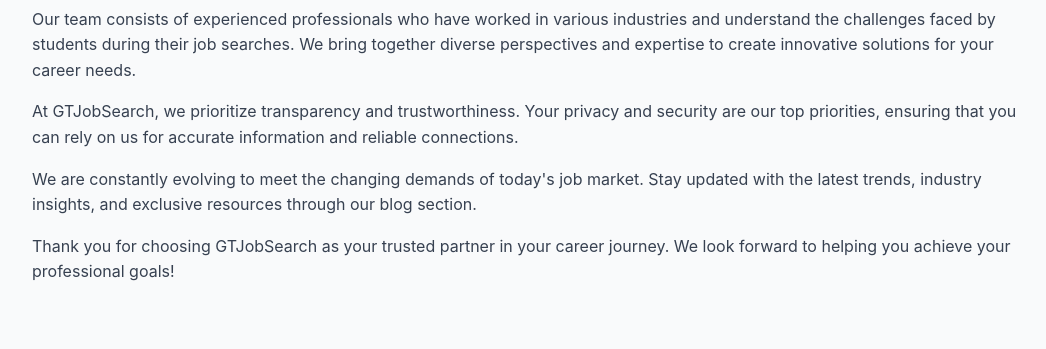
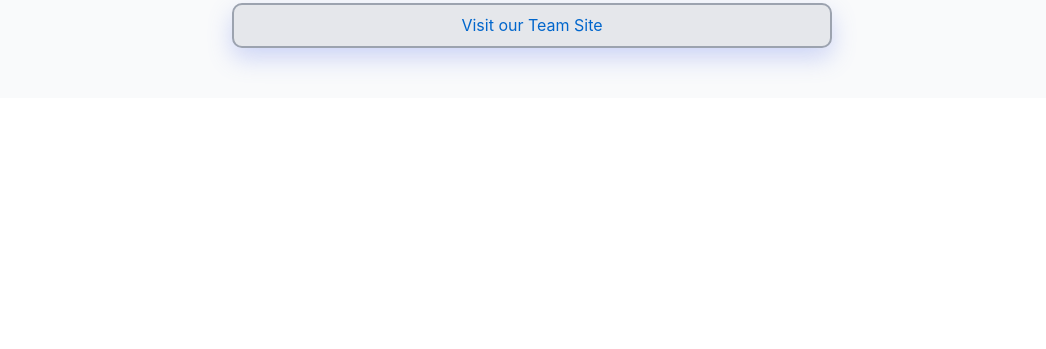
Before and after one commit to ntran306/GTJobSearch, a Django app: page /about/ in a window 1280 px wide. Shown: the part 702-1051 px from the top of the page, without its empty margins (108-1154 px from the left). After the commit the page ends 773 px from the top, so only its background shows below. Run offline with Django 5.2, Linux system fonts and the light colour scheme.

Commit message:
resolved merge conflict in settings.py and updated styles

```diff
--- a/GTJobSearch/static/css/style.css
+++ b/GTJobSearch/static/css/style.css
@@ -272,6 +272,8 @@ main {
     box-shadow: var(--shadow-md);
     border: 1px solid var(--gray-200);
     transition: all var(--transition-base);
+    margin-top:2rem;
+    margin-bottom:2rem;
 }
 
 .card:hover {
@@ -320,7 +322,7 @@ main {
 
 .btn-primary {
     background: linear-gradient(135deg, var(--primary-600) 0%, var(--secondary-600) 100%);
-    color: white;
+    color: white !important;
 }
 
 .btn-primary:hover {
@@ -422,6 +424,7 @@ main > section.section > .container > .homepage {
     align-items: center;
     margin: 0.5rem;
     background-color: var(--gray-100);
+    border-radius:var(--radius-xl);
     padding:1.5rem;
     border:1px solid var(--gray-200);
     box-shadow: var(--shadow-md);
@@ -896,10 +899,11 @@ footer {
 }
 
 .skill-tag {
-    background: linear-gradient(135deg, #667eea 0%, #764ba2 100%);
-    color: white;
+    background-color: var(--gray-50);
+    border: #d1d5db, 0.15rem, solid;
+    color: black;
     padding: 0.5rem 1rem;
-    border-radius: 20px;
+    border-radius: 10px;
     font-size: 0.875rem;
     font-weight: 500;
 }
@@ -1020,6 +1024,29 @@ footer {
         grid-template-columns: 1fr;
     }
 }
+.link-to-site {
+    display: flex;
+    justify-content: center;
+    align-items: center;
+    text-align: center;
+    padding: 0.5rem;
+    margin: 1rem auto 0 auto;
+    background-color: var(--gray-200);
+    width: 60%;
+    border: 0.15rem solid var(--gray-400);
+    box-shadow: 0 10px 25px rgba(102, 126, 234, 0.3);
+    border-radius:10px;
+}
+.link-to-site a{
+    text-decoration: none;
+    color:#0066cc;
+}
+.link-to-site:hover {
+    text-decoration: none;
+    transform: translateY(-2px);
+    background-color: #cbd5e1;
+}
+
 
 /* ========================================
    JOBS PAGE AND JOB CARDS
@@ -1354,6 +1381,7 @@ footer {
     align-items: center;
     justify-content: center;
     gap: 0.5rem;
+    margin-left: auto;
 }
 
 .search-btn:hover {
--- a/GTJobSearch/templates/base.html
+++ b/GTJobSearch/templates/base.html
@@ -44,7 +44,7 @@
 
                         <!-- Logout -->
                         <li>
-                            <a href="{% url 'accounts:logout' %}" class="{% block nav_logout %}{% endblock %}">Logout</a>
+                            <a href="{% url 'accounts:logout' %}" class="btn btn-primary {% block nav_logout %}{% endblock %}">Logout</a>
                         </li>
                     {% else %}
                         <!-- Create Profile -->
@@ -54,7 +54,7 @@
 
                         <!-- Login -->
                         <li>
-                            <a href="{% url 'accounts:login' %}" class="btn btn-outline btn-sm {% block nav_login %}{% endblock %}">Login</a>
+                            <a href="{% url 'accounts:login' %}" class="btn btn-primary {% block nav_login %}{% endblock %}">Login</a>
                         </li>
                     {% endif %}
                 </ul>
--- a/applications/templates/applications/view_applications.html
+++ b/applications/templates/applications/view_applications.html
@@ -1,4 +1,6 @@
 {% extends "base.html" %}
+{% block nav_applications %}active{% endblock %}
+
 {% load static %}
 
 {% block content %}
@@ -86,7 +88,7 @@
                                 <a href="{% url 'jobs:show' job.id %}" class="view-job-btn">
                                     <i class="fas fa-eye"></i> View Job
                                 </a>
-                                <button class="quick-apply-btn" onclick="showApplicationNote({{ job.id }})">
+                                <button class="quick-apply-btn" onclick="showApplicationNote('{{ job.id }}')">
                                     <i class="fas fa-paper-plane"></i> Quick Apply
                                 </button>
                             </div>
--- a/applications/urls.py
+++ b/applications/urls.py
@@ -6,5 +6,6 @@ app_name = 'applications'
 urlpatterns = [
     path('', views.view_applications, name='view_applications'),
     path('update/<int:application_id>/', views.update_application_status, name='update_status'),
-    path('apply/<int:job_id>/', views.apply_to_job, name='apply_for_job'),  # <-- Make sure this exists
+    path('apply/<int:job_id>/', views.apply_to_job, name='apply_to_job'),
+  # <-- Make sure this exists
 ]
--- a/home/templates/home/about.html
+++ b/home/templates/home/about.html
@@ -5,19 +5,16 @@
 <div class="aboutpage">
   <!-- About Us Section -->
     <section class="about-section">
-        <h2>About GTJobSearch</h2>
-        <div class="about-content"></div>
+        <h2>About GTJobSearch</h2><br>
         <p>GTJobSearch is a platform designed to connect students with job opportunities, internships, and co-op positions. Our mission is to simplify the job search process and help students find roles that align with their skills and career goals.</p>
         <p>Founded in 2025, GTJobSearch was created by a group of passionate developers and career advisors, GTJobSearch aims to bridge the gap between students and employers by providing a user-friendly interface and personalized job recommendations.</p>
         <p>We believe that every student deserves access to quality job opportunities, and we are committed to making the job search experience as seamless and efficient as possible.</p>
-            <p>Join us on this journey towards success!</p>
-        <div class="about-text">
-            <img src="{% static 'images/AboutUs.png' %}" alt="About Us Image">
+        <br>
         <p>Our team consists of experienced professionals who have worked in various industries and understand the challenges faced by students during their job searches. We bring together diverse perspectives and expertise to create innovative solutions for your career needs.</p>
         <p>At GTJobSearch, we prioritize transparency and trustworthiness. Your privacy and security are our top priorities, ensuring that you can rely on us for accurate information and reliable connections.</p>
         <p>We are constantly evolving to meet the changing demands of today's job market. Stay updated with the latest trends, industry insights, and exclusive resources through our blog section.</p>
         <p>Thank you for choosing GTJobSearch as your trusted partner in your career journey. We look forward to helping you achieve your professional goals!</p>
-        </div>
-
+        <p class="link-to-site"><a href="https://kai228carlson.wixsite.com/pietruszkagroup2" target="_blank" class="link-btn">Visit our Team Site</a></p>
+    </section>
 </div>
 {% endblock %}
--- a/jobs/templates/jobs/job.html
+++ b/jobs/templates/jobs/job.html
@@ -162,12 +162,6 @@
                 </div>
             </div>
         </div>
-
-        <!-- Similar Jobs Section -->
-        <div class="similar-jobs">
-            <h3><i class="fas fa-lightbulb"></i> You Might Also Like</h3>
-            <p style="text-align: center; color: #718096;">Similar job recommendations coming soon...</p>
-        </div>
     </div>
 
     <script>
```
Also changed, not shown: jobs/templates/jobs/index.html (+5 -5 lines). Lines whose indentation alone changed are shown as unchanged.
